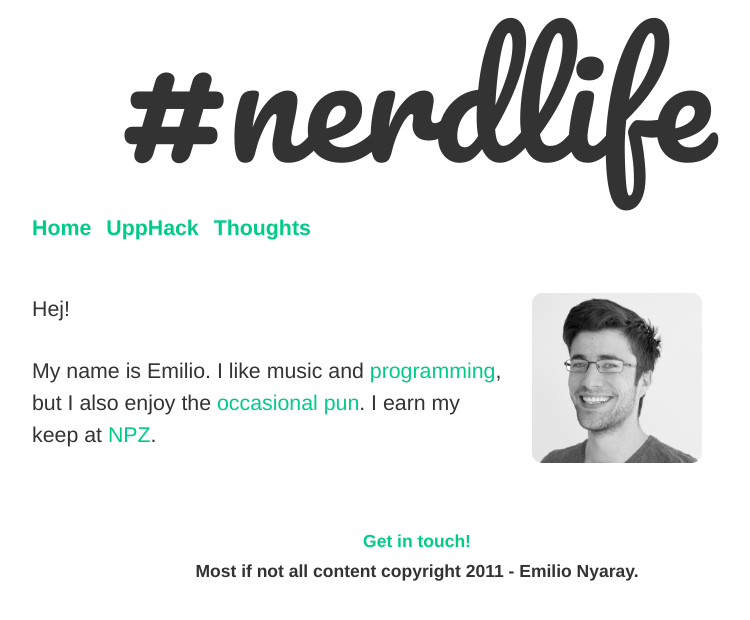
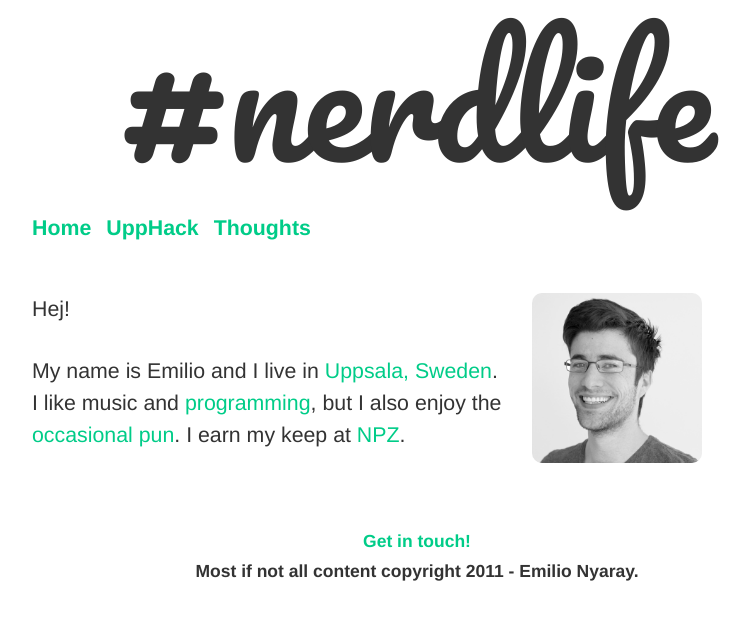
Before and after one commit to nyaray/nyaray.github.com-old, a Jekyll site: the page built from index.html, in a window 1280 px wide. Shown: the top 620 px of the page, without its empty margins (223-973 px from the left). Built offline with Jekyll 4.4.1, drawn with Linux system fonts in a browser that asks for light colours.

Commit message:
add uppsala

```diff
--- a/index.html
+++ b/index.html
@@ -7,7 +7,9 @@ published: true
     <p>Hej!</p>
 
     <p>
-    My name is Emilio. I like music and
+    My name is Emilio and I live in
+    <a href="https://maps.google.se/?q=Uppsala,%20Sweden&z=6">Uppsala, Sweden</a>.
+    I like music and
     <a target="_blank" href="http://github.com/nyaray">programming</a>, but I
     also enjoy the
     <a target="_blank" href="http://instagram.com/p/TCywvFw9PY/">occasional pun</a>.
```
